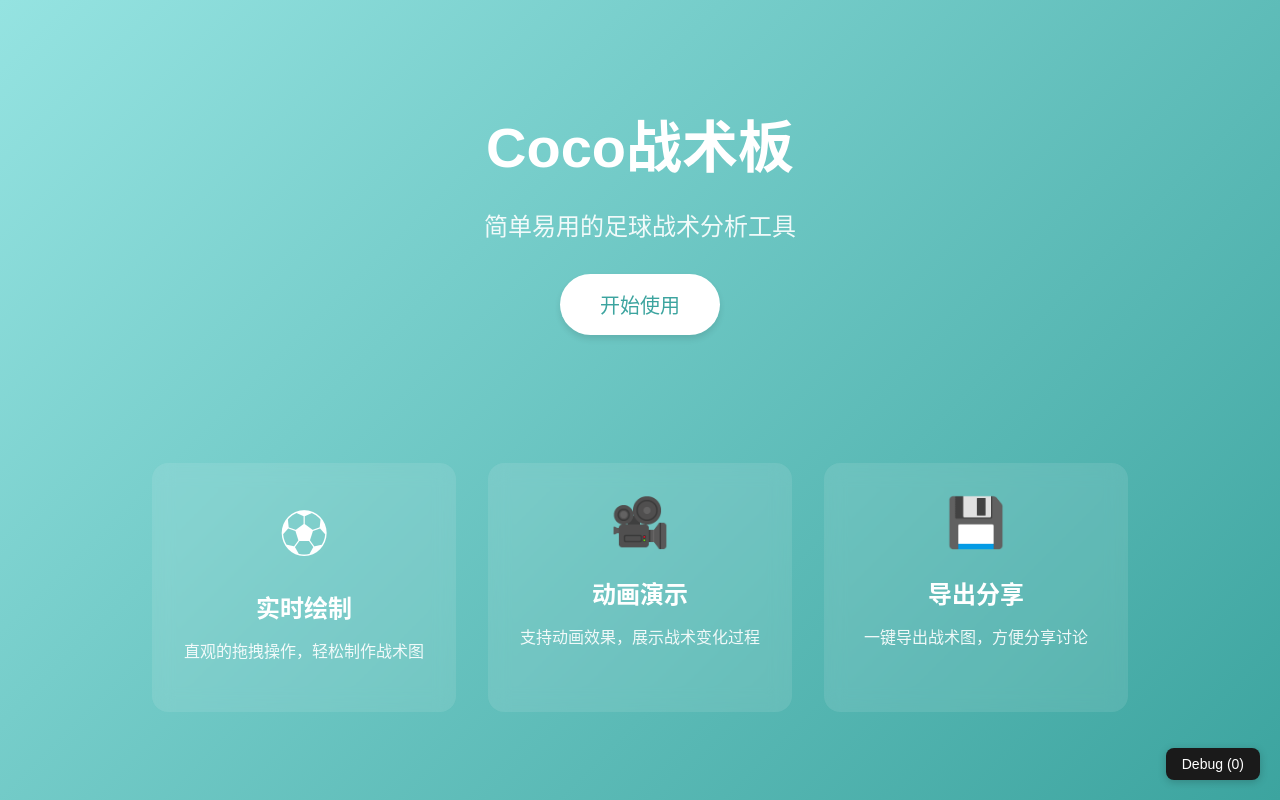
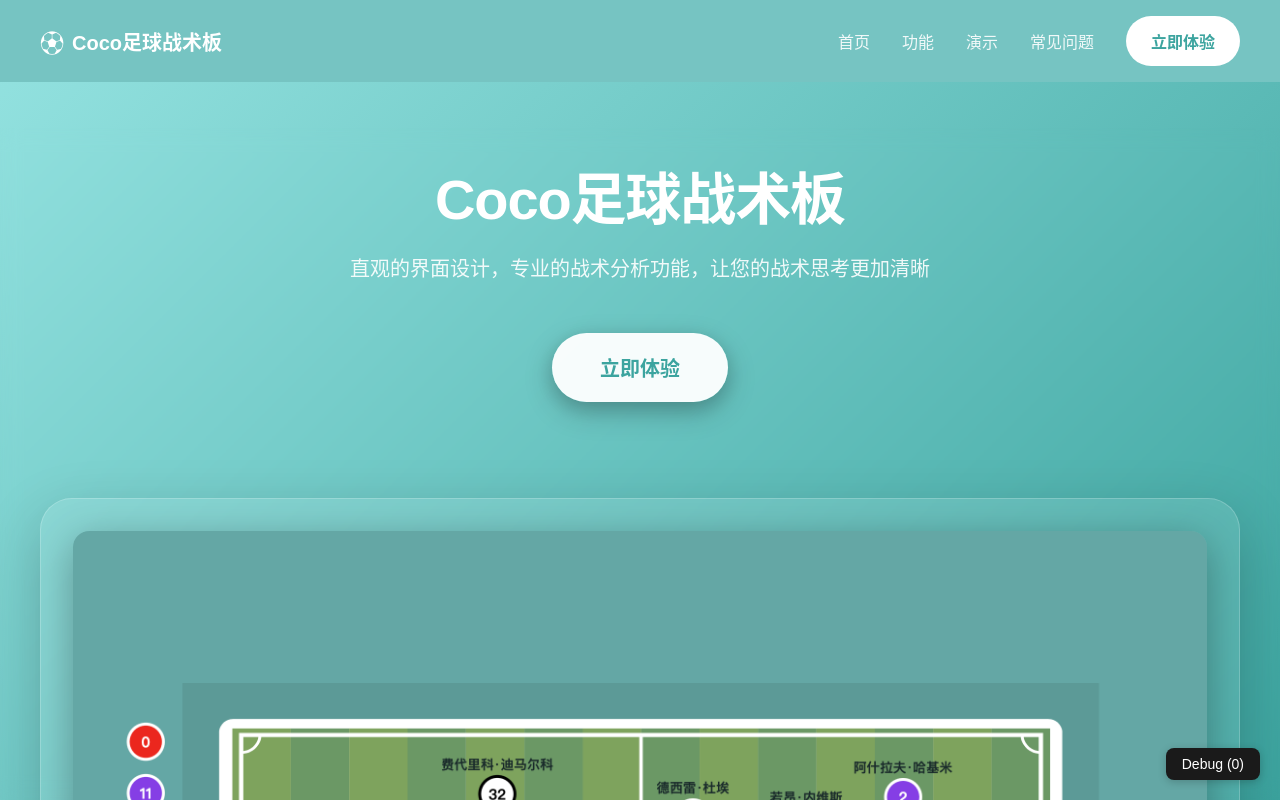
Before and after one commit to CJ-cooper6/coco-tacticx, a Vue app: page / in a window 1280 px wide. Built offline with nearby package versions, Linux system fonts and the light colour scheme.

Commit message:
feat: 更新落地页样式

```diff
--- a/src/views/LandingPage.vue
+++ b/src/views/LandingPage.vue
@@ -1,12 +1,38 @@
 <template>
   <div class="landing-page">
-    <div class="hero-section">
-      <h1 class="title">Coco战术板</h1>
-      <p class="subtitle">简单易用的足球战术分析工具</p>
-      <router-link :to="{ name: 'board' }" target="_blank" class="start-button">开始使用</router-link>
+    <!-- Navigation Header -->
+    <header class="navbar">
+      <div class="nav-container">
+        <div class="nav-logo">
+          <span class="logo-icon">⚽</span>
+          <span class="logo-text">Coco足球战术板</span>
+        </div>
+        <nav class="nav-menu" :class="{ active: mobileMenuOpen }">
+          <a href="#home" class="nav-link" @click="scrollToSection('home')">首页</a>
+          <a href="#features" class="nav-link" @click="scrollToSection('features')">功能</a>
+          <a href="#showcase" class="nav-link" @click="scrollToSection('showcase')">演示</a>
+          <a href="#faq" class="nav-link" @click="scrollToSection('faq')">常见问题</a>
+          <router-link :to="{ name: 'board' }" target="_blank" class="nav-cta">立即体验</router-link>
+        </nav>
+        <div class="hamburger" :class="{ active: mobileMenuOpen }" @click="toggleMobileMenu">
+          <span></span>
+          <span></span>
+          <span></span>
+        </div>
+      </div>
+    </header>
+    <!-- Showcase Section - Moved to top -->
+    <div id="showcase" class="showcase-section">
+      <div class="showcase-container">
+        <h1 class="title">Coco足球战术板</h1>
+        <p class="showcase-subtitle">直观的界面设计，专业的战术分析功能，让您的战术思考更加清晰</p>
+        <router-link :to="{ name: 'board' }" target="_blank" class="start-button">立即体验</router-link>
+        <div class="showcase-image">
+          <img src="/case-2.png" alt="Coco足球战术板界面展示" />
+        </div>
+      </div>
     </div>
-
-    <div class="features-section">
+    <div id="features" class="features-section">
       <div class="feature-card">
         <div class="feature-icon">⚽</div>
         <h3>实时绘制</h3>
@@ -24,12 +50,14 @@
       </div>
     </div>
 
+    <!-- Showcase Section -->
+
     <div class="faq-section" id="faq">
       <h2 class="faq-title">常见问题</h2>
       <div class="faq-grid">
         <div class="faq-item">
           <h3>如何开始使用？</h3>
-          <p>点击"开始使用"按钮，进入战术板页面后，您就可以通过拖拽来创建和编辑战术图了。</p>
+          <p>点击"立即体验"按钮，进入战术板页面后，您就可以通过拖拽来创建和编辑战术图了。</p>
         </div>
         <div class="faq-item">
           <h3>是否需要注册账号？</h3>
@@ -86,25 +114,153 @@
         </div>
       </div>
       <div class="footer-content">
-        <div class="copyright">© 2024 - 2025 Coco战术板. All Rights Reserved.</div>
+        <div class="copyright">© 2024 - 2025 Coco足球战术板. All Rights Reserved.</div>
       </div>
     </footer>
   </div>
 </template>
 
 <script setup lang="ts">
-const scrollToFaq = () => {
-  const faqElement = document.getElementById("faq");
-  if (faqElement) {
-    faqElement.scrollIntoView({
+import { ref } from "vue";
+
+const mobileMenuOpen = ref(false);
+
+const toggleMobileMenu = () => {
+  mobileMenuOpen.value = !mobileMenuOpen.value;
+};
+
+const scrollToSection = (sectionId: string) => {
+  const element = document.getElementById(sectionId);
+  if (element) {
+    const headerOffset = 80;
+    const elementPosition = element.offsetTop;
+    const offsetPosition = elementPosition - headerOffset;
+
+    window.scrollTo({
+      top: offsetPosition,
       behavior: "smooth",
-      block: "start",
     });
   }
+  mobileMenuOpen.value = false;
+};
+
+const scrollToFaq = () => {
+  scrollToSection("faq");
 };
 </script>
 
 <style scoped>
+/* Navigation Header */
+.navbar {
+  position: fixed;
+  top: 0;
+  left: 0;
+  right: 0;
+  z-index: 1000;
+  background: #76c4c2;
+  padding: 1rem 0;
+  transition: all 0.3s ease;
+}
+
+.nav-container {
+  max-width: 1200px;
+  margin: 0 auto;
+  padding: 0 2rem;
+  display: flex;
+  justify-content: space-between;
+  align-items: center;
+}
+
+.nav-logo {
+  display: flex;
+  align-items: center;
+  gap: 0.5rem;
+  font-weight: 700;
+  font-size: 1.25rem;
+  color: white;
+}
+
+.logo-icon {
+  font-size: 1.5rem;
+}
+
+.nav-menu {
+  display: flex;
+  align-items: center;
+  gap: 2rem;
+}
+
+.nav-link {
+  color: rgba(255, 255, 255, 0.9);
+  text-decoration: none;
+  font-weight: 500;
+  transition: all 0.3s ease;
+  position: relative;
+  padding: 0.5rem 0;
+}
+
+.nav-link:hover {
+  color: white;
+  transform: translateY(-2px);
+}
+
+.nav-link::after {
+  content: "";
+  position: absolute;
+  bottom: 0;
+  left: 0;
+  width: 0;
+  height: 2px;
+  background: white;
+  transition: width 0.3s ease;
+}
+
+.nav-link:hover::after {
+  width: 100%;
+}
+
+.nav-cta {
+  padding: 0.75rem 1.5rem;
+  border-radius: 2rem;
+  text-decoration: none;
+  font-weight: 600;
+  transition: all 0.3s ease;
+  border: 1px solid rgba(255, 255, 255, 0.3);
+  background: white;
+  color: #3ca49f;
+}
+
+.nav-cta:hover {
+  transform: translateY(-3px);
+  background: white;
+}
+
+.hamburger {
+  display: none;
+  flex-direction: column;
+  cursor: pointer;
+  gap: 4px;
+}
+
+.hamburger span {
+  width: 25px;
+  height: 3px;
+  background: white;
+  border-radius: 3px;
+  transition: all 0.3s ease;
+}
+
+.hamburger.active span:nth-child(1) {
+  transform: rotate(45deg) translate(5px, 5px);
+}
+
+.hamburger.active span:nth-child(2) {
+  opacity: 0;
+}
+
+.hamburger.active span:nth-child(3) {
+  transform: rotate(-45deg) translate(7px, -6px);
+}
 .landing-page {
   height: 100%;
   background: linear-gradient(135deg, #95e3e1 0%, #3ca49f 100%);
@@ -135,36 +291,61 @@ const scrollToFaq = () => {
   flex: 1;
 }
 
+/* Updated hero section to account for fixed header */
 .hero-section {
   text-align: center;
-  padding: 4rem 1rem;
+  padding: 8rem 1rem 6rem;
+  min-height: 100vh;
+  display: flex;
+  flex-direction: column;
+  justify-content: center;
+  align-items: center;
 }
 
 .title {
   font-size: 3.5rem;
   margin-bottom: 1rem;
+  font-weight: 700;
+  letter-spacing: -0.02em;
+  line-height: 1.2;
 }
 
 .subtitle {
   font-size: 1.5rem;
-  margin-bottom: 2rem;
+  margin-bottom: 3rem;
   opacity: 0.9;
+  font-weight: 400;
+  line-height: 1.6;
+  max-width: 600px;
+  margin-left: auto;
+  margin-right: auto;
 }
 
 .start-button {
   display: inline-block;
-  padding: 1rem 2.5rem;
+  padding: 1.25rem 3rem;
   font-size: 1.25rem;
-  background-color: white;
+  font-weight: 600;
+  background: rgba(255, 255, 255, 0.95);
+  color: var(--primary-700);
+  border-radius: 3rem;
+  text-decoration: none;
+  transition: all 0.3s cubic-bezier(0.4, 0, 0.2, 1);
+  box-shadow:
+    0 10px 30px rgba(0, 0, 0, 0.2),
+    0 6px 20px rgba(0, 0, 0, 0.15);
+  border: none;
+  cursor: pointer;
   color: #3ca49f;
-  border-radius: 2rem;
-  text-decoration: none;
-  transition: transform 0.2s;
-  box-shadow: 0 4px 6px rgba(0, 0, 0, 0.1);
+  margin-bottom: 6rem;
 }
 
 .start-button:hover {
-  transform: translateY(-2px);
+  transform: translateY(-3px);
+  box-shadow:
+    0 15px 40px rgba(0, 0, 0, 0.25),
+    0 8px 25px rgba(0, 0, 0, 0.2);
+  background: white;
 }
 
 .features-section {
@@ -172,15 +353,25 @@ const scrollToFaq = () => {
   grid-template-columns: repeat(auto-fit, minmax(250px, 1fr));
   gap: 2rem;
   max-width: 1200px;
-  margin: 4rem auto;
+  margin: 6rem auto;
+  padding: 0 2rem;
 }
 
 .feature-card {
-  background: rgba(255, 255, 255, 0.1);
-  backdrop-filter: blur(10px);
-  padding: 2rem;
-  border-radius: 1rem;
+  background: rgba(255, 255, 255, 0.08);
+  backdrop-filter: blur(24px);
+  padding: 2.5rem 2rem;
+  border-radius: 1.5rem;
   text-align: center;
+  transition: all 0.3s cubic-bezier(0.4, 0, 0.2, 1);
+  border: 1px solid rgba(255, 255, 255, 0.12);
+  box-shadow: 0 8px 25px rgba(0, 0, 0, 0.15);
+}
+
+.feature-card:hover {
+  transform: translateY(-8px);
+  box-shadow: 0 20px 40px rgba(0, 0, 0, 0.25);
+  background: rgba(255, 255, 255, 0.15);
 }
 
 .feature-icon {
@@ -190,7 +381,8 @@ const scrollToFaq = () => {
 
 .feature-card h3 {
   font-size: 1.5rem;
-  margin-bottom: 0.5rem;
+  margin-bottom: 0.75rem;
+  font-weight: 600;
 }
 
 .feature-card p {
@@ -200,7 +392,8 @@ const scrollToFaq = () => {
 
 .faq-section {
   max-width: 1200px;
-  margin: 4rem auto;
+  margin: 8rem auto;
+  padding: 0 2rem;
 }
 
 .faq-title {
@@ -216,21 +409,76 @@ const scrollToFaq = () => {
 }
 
 .faq-item {
-  background: rgba(255, 255, 255, 0.1);
-  backdrop-filter: blur(10px);
-  padding: 2rem;
-  border-radius: 1rem;
-  transition: transform 0.2s;
+  background: rgba(255, 255, 255, 0.08);
+  backdrop-filter: blur(24px);
+  padding: 2.5rem;
+  border-radius: 1.5rem;
+  transition: all 0.3s cubic-bezier(0.4, 0, 0.2, 1);
+  border: 1px solid rgba(255, 255, 255, 0.12);
+  box-shadow: 0 8px 25px rgba(0, 0, 0, 0.15);
+}
+
+.faq-item:hover {
+  transform: translateY(-5px);
+  box-shadow: 0 15px 35px rgba(0, 0, 0, 0.2);
+  background: rgba(255, 255, 255, 0.15);
 }
 
 .faq-item h3 {
   font-size: 1.25rem;
   margin-bottom: 1rem;
+  font-weight: 600;
 }
 
 .faq-item p {
   opacity: 0.9;
   line-height: 1.6;
+}
+
+/* Showcase Section */
+.showcase-section {
+  margin: 8rem 0;
+  backdrop-filter: blur(10px);
+}
+
+.showcase-container {
+  max-width: 1200px;
+  margin: 0 auto;
+  padding: 0 2rem;
+  text-align: center;
+}
+
+.showcase-title {
+  font-size: 2.5rem;
+  margin-bottom: 1rem;
+  font-weight: 700;
+  color: white;
+}
+
+.showcase-subtitle {
+  font-size: 1.25rem;
+  margin-bottom: 3rem;
+  opacity: 0.9;
+  max-width: 600px;
+  margin-left: auto;
+  margin-right: auto;
+  line-height: 1.6;
+}
+
+.showcase-image {
+  background: rgba(255, 255, 255, 0.1);
+  backdrop-filter: blur(20px);
+  border-radius: 2rem;
+  padding: 2rem;
+  border: 1px solid rgba(255, 255, 255, 0.2);
+  box-shadow: 0 20px 60px rgba(0, 0, 0, 0.2);
+}
+
+.showcase-image img {
+  width: 100%;
+  height: auto;
+  border-radius: 1rem;
+  box-shadow: 0 10px 40px rgba(0, 0, 0, 0.3);
 }
 
 .sitemap-section {
@@ -285,9 +533,9 @@ const scrollToFaq = () => {
 .footer {
   margin-top: 0;
   padding: 1.5rem 2rem;
-  background: rgba(0, 0, 0, 0.2);
-  backdrop-filter: blur(10px);
-  border-top: 1px solid rgba(255, 255, 255, 0.1);
+  background: rgba(0, 0, 0, 0.15);
+  backdrop-filter: blur(16px);
+  border-top: 1px solid rgba(255, 255, 255, 0.08);
   width: 100%;
 }
 
@@ -374,7 +622,66 @@ const scrollToFaq = () => {
   line-height: 1.4;
 }
 
+/* Mobile responsive styles */
 @media (max-width: 768px) {
+  .nav-container {
+    padding: 0 1rem;
+  }
+
+  .hamburger {
+    display: flex;
+    z-index: 1001;
+  }
+
+  .nav-menu {
+    position: fixed;
+    top: 0;
+    left: -100%;
+    bottom: 0;
+    width: 280px;
+    background: #64a7a5;
+    backdrop-filter: blur(20px);
+    flex-direction: column;
+    padding: 6rem 2rem 2rem;
+    gap: 2rem;
+    transform: translateX(0);
+    transition: left 0.3s ease;
+    border-right: 1px solid rgba(255, 255, 255, 0.1);
+    box-shadow: 5px 0 20px rgba(0, 0, 0, 0.2);
+  }
+
+  .nav-menu.active {
+    left: 0;
+  }
+
+  .nav-link {
+    font-size: 1.2rem;
+    padding: 1rem 0;
+    border-bottom: 1px solid rgba(255, 255, 255, 0.1);
+  }
+
+  .hero-section {
+    padding: 6rem 1rem 4rem;
+  }
+
+  .showcase-section {
+    margin: 6rem 0;
+    padding: 4rem 0;
+  }
+
+  .showcase-title {
+    font-size: 2rem;
+  }
+
+  .showcase-subtitle {
+    font-size: 1.1rem;
+    margin-bottom: 2rem;
+  }
+
+  .showcase-image {
+    padding: 1rem;
+  }
+
   .sitemap-grid {
     grid-template-columns: repeat(2, 1fr);
   }
@@ -401,21 +708,7 @@ const scrollToFaq = () => {
   .qr-desc {
     font-size: 0.8rem;
   }
-}
 
-@media (max-width: 480px) {
-  .sitemap-grid {
-    grid-template-columns: 1fr;
-  }
-}
-
-@media (max-width: 1024px) {
-  .faq-grid {
-    grid-template-columns: repeat(2, 1fr);
-  }
-}
-
-@media (max-width: 768px) {
   .features-section {
     grid-template-columns: repeat(2, 1fr);
   }
@@ -429,13 +722,30 @@ const scrollToFaq = () => {
   }
 }
 
+@media (max-width: 1024px) {
+  .faq-grid {
+    grid-template-columns: repeat(2, 1fr);
+  }
+}
+
 @media (max-width: 480px) {
+  .nav-container {
+    padding: 0 1rem;
+  }
+
   .features-section {
+    margin: 4rem auto;
     grid-template-columns: 1fr;
+    padding: 0 1rem;
+  }
+
+  .faq-section {
+    margin: 6rem auto;
+    padding: 0 1rem;
   }
 
   .sitemap-grid {
-    grid-template-columns: repeat(2, 1fr);
+    grid-template-columns: 1fr;
   }
 
   .title {
@@ -450,5 +760,27 @@ const scrollToFaq = () => {
     font-size: 1rem;
     padding: 0.8rem 2rem;
   }
+
+  .hero-section {
+    padding: 5rem 1rem 3rem;
+  }
+
+  .nav-menu {
+    padding: 6rem 1.5rem 1.5rem;
+    width: 260px;
+  }
+
+  .showcase-section {
+    margin: 4rem 0;
+    padding: 3rem 0;
+  }
+
+  .showcase-container {
+    padding: 0 1rem;
+  }
+
+  .showcase-image {
+    padding: 0.8rem;
+  }
 }
 </style>
```
